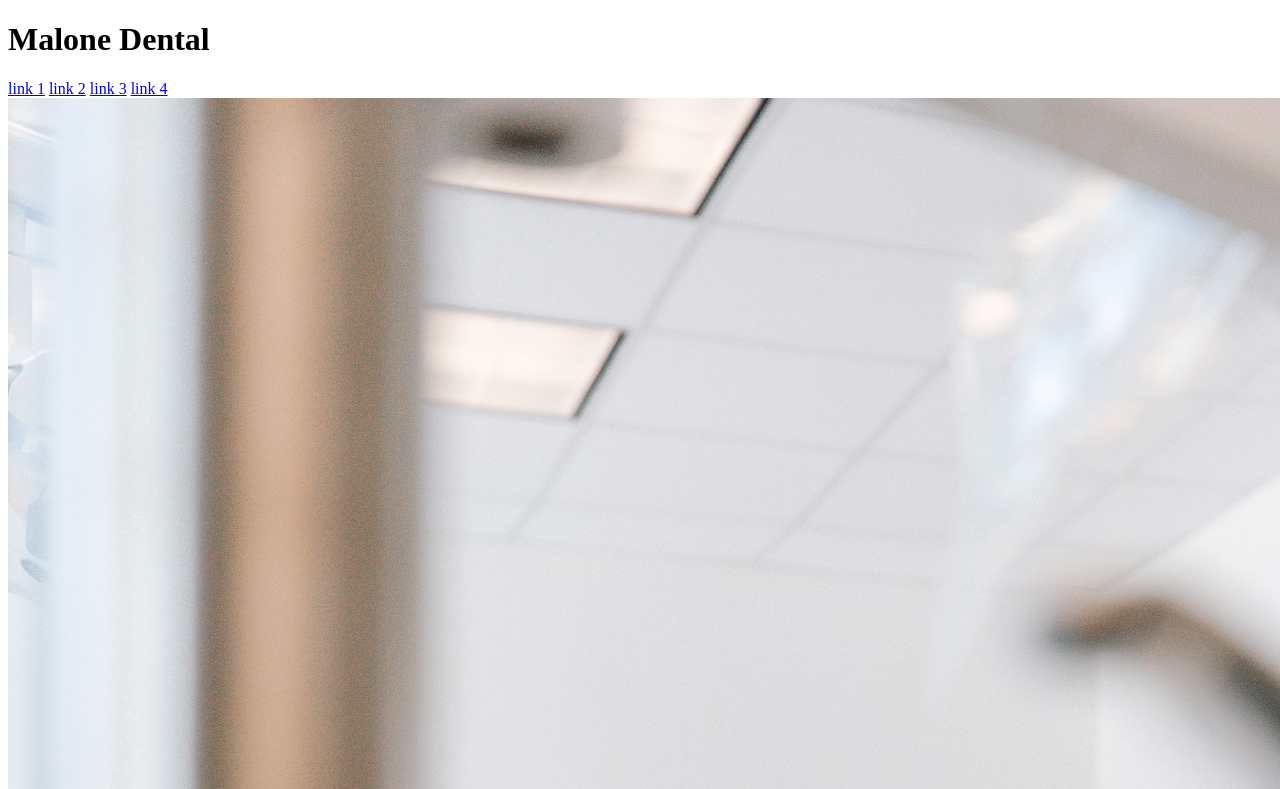
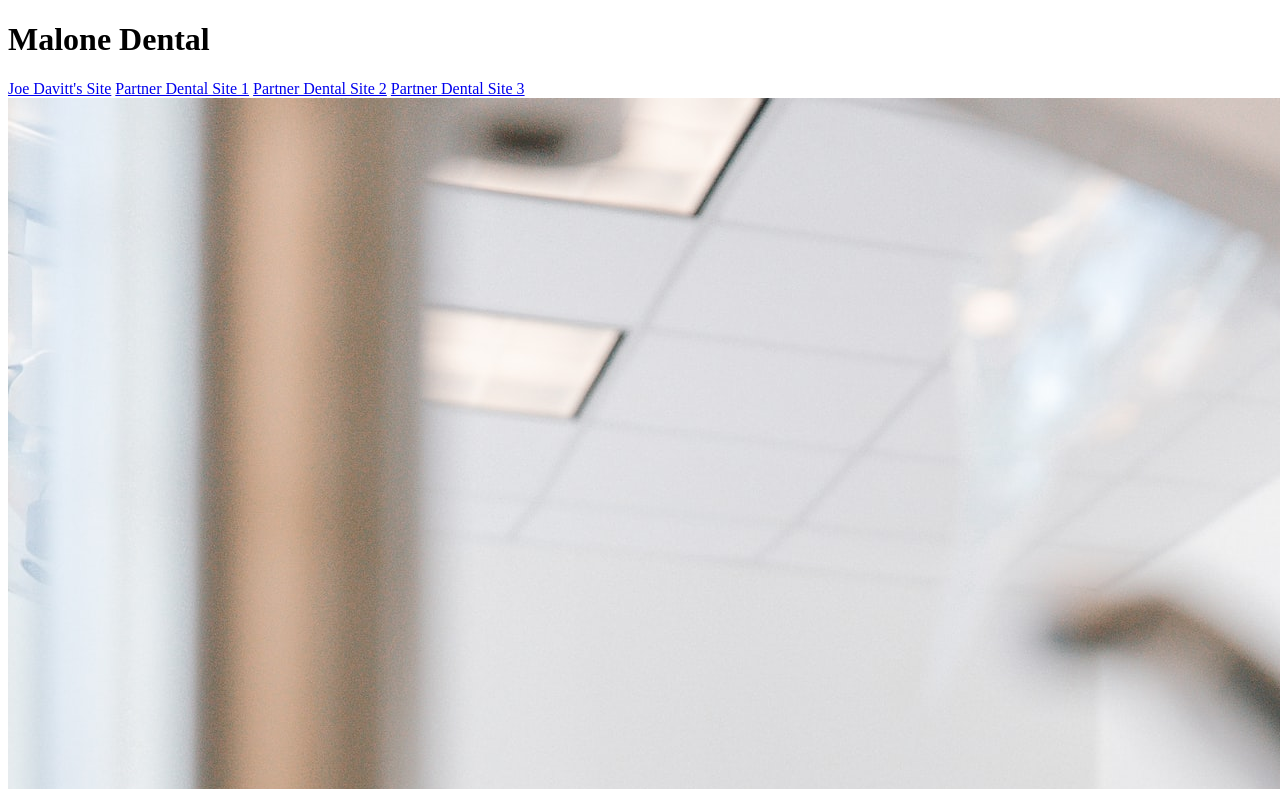
Before and after one commit to brennan-malone/hello-world, a plain HTML site: page index.html in a window 1280 px wide. Shown: the top 789 px of the page. Drawn offline with Linux system fonts and the light colour scheme.

Commit message:
Added Joe Davitt's link and other dental sites

```diff
--- a/index.html
+++ b/index.html
@@ -8,10 +8,10 @@
     <header>
         <h1>Malone Dental</h1>
         <nav>
-            <a href="#">link 1</a>
-            <a href="#">link 2</a>
-            <a href="#">link 3</a>
-            <a href="#">link 4</a>
+            <a href="https://j-davitt.github.io/hello-world/">Joe Davitt's Site</a>
+            <a href="https://cedarvillagedentistry.com/">Partner Dental Site 1</a>
+            <a href="https://www.roguevalleydentist.com/">Partner Dental Site 2</a>
+            <a href="https://glomoderndental.com/">Partner Dental Site 3</a>
         </nav>
     </header>
     <main>
```
